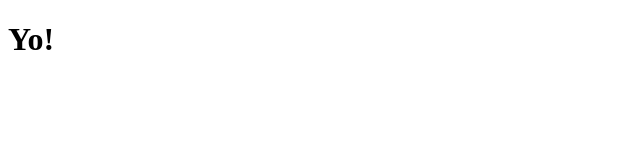
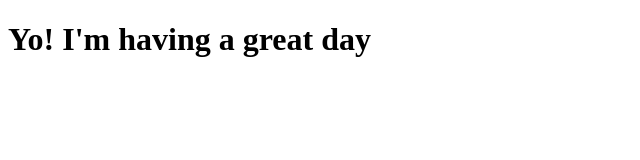
Before and after one commit to Nick3l05/test, a plain HTML site: page site/index.html in a window 1280 px wide. Shown: the whole page, without its empty margins (0-640 px from the left). Drawn offline with Linux system fonts and the light colour scheme.

Commit message:
Small addition

```diff
--- a/site/index.html
+++ b/site/index.html
@@ -5,6 +5,6 @@
 	<title>Hello World</title>
 </head>
 <body>
-<h1> Yo! <h1>
+<h1> Yo! I'm having a great day<h1>
 </body>
 </html>
```
